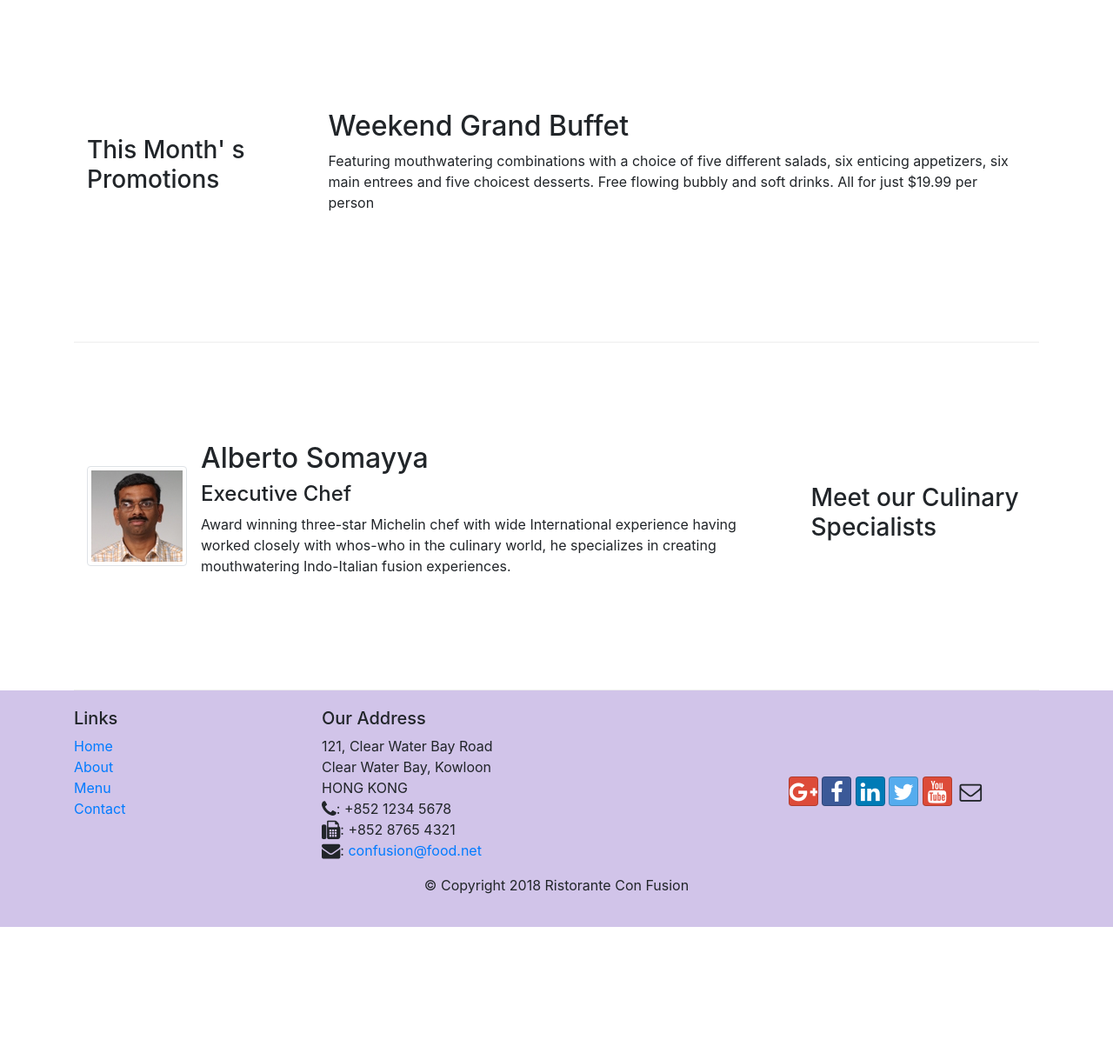
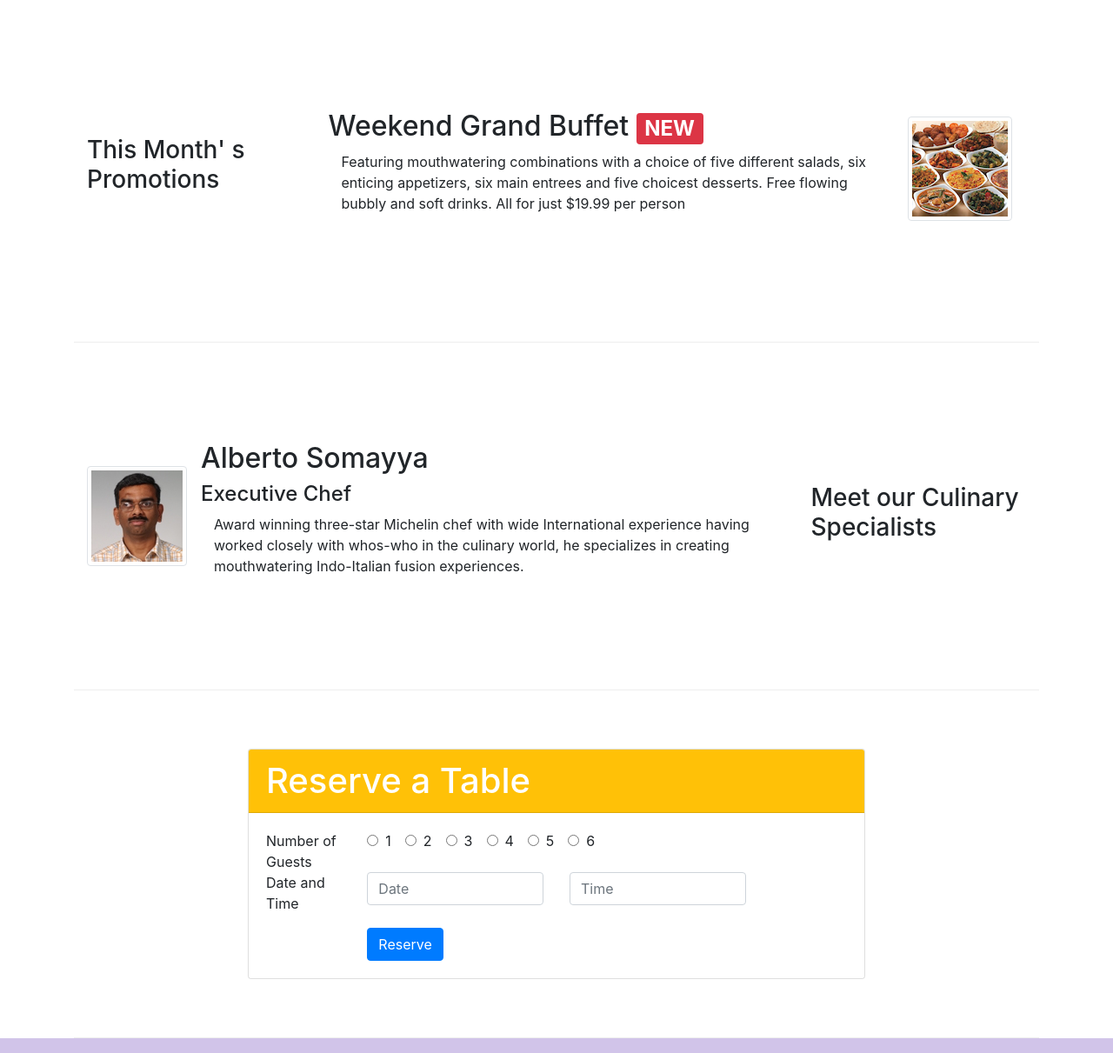
Before and after one commit to rkp09/confution, a website: page index.html in a window 1280 px wide. Shown: the part 740-1951 px from the top of the page at 87% size. Before the commit the page ends 1806 px from the top, so only its background shows below. Drawn offline with nearby package versions, Linux system fonts and the light colour scheme.

Commit message:
reserve card,Grand Buffet(modification) and reserve button added

```diff
--- a/index.html
+++ b/index.html
@@ -53,7 +53,19 @@
 							senses!
 						</p>
 					</div>
-					<div class="col-12 col-sm"></div>
+					<div class="col-12 col-sm align-self-center">
+						<div class='row align-self-center'>
+							<div class='col-12 col-sm-3 align-self-center'>
+								<img src="./img/logo.png" class='img-fluid' alt="">
+							</div>
+							<div class='offset-sm-1 col-12 col-sm align-self-center'>
+								<a href='#card-reserve' role='button' class='px-5 btn btn-sm btn-warning'>
+									<h5>Reserve Table</h5>
+								</a>
+							</div>
+						</div>
+
+					</div>
 				</div>
 			</div>
 		</header>
@@ -70,7 +82,7 @@
 						<div class='media-body'>
 							<h2 class='mt-0'>Uthappizza <span class='badge badge-danger'>HOT</span><span
 									class='badge badge-pill badge-secondary'>$4.99</span></h2>
-							<p>
+							<p class="col-sm d-none d-sm-block">
 								A unique combination of Indian Uthappam (pancake) and
 								Italian pizza, topped with Cerignola olives, ripe vine
 								cherry tomatoes, Vidalia onion, Guntur chillies and
@@ -87,13 +99,18 @@
 					<h3>This Month' s Promotions</h3>
 				</div>
 				<div class="col col-sm col-md">
-					<h2>Weekend Grand Buffet</h2>
-					<p>
-						Featuring mouthwatering combinations with a choice of five
-						different salads, six enticing appetizers, six main entrees
-						and five choicest desserts. Free flowing bubbly and soft
-						drinks. All for just $19.99 per person
-					</p>
+					<div class='media'>
+						<div class='media-body'>
+							<h2 class='mt-0'>Weekend Grand Buffet <span class='badge badge-danger'>NEW</span></h2>
+							<p class="col-sm d-none d-sm-block">
+								Featuring mouthwatering combinations with a choice of five
+								different salads, six enticing appetizers, six main entrees
+								and five choicest desserts. Free flowing bubbly and soft
+								drinks. All for just $19.99 per person
+							</p>
+						</div>
+						<img src="./img/buffet.png" class='d-flex mr-3 align-self-center img-thumbnail' alt="Buffet">
+					</div>
 				</div>
 			</div>
 
@@ -107,7 +124,7 @@
 						<div class='media-body'>
 							<h2 class='mt-0'>Alberto Somayya</h2>
 							<h4>Executive Chef</h4>
-							<p>
+							<p class="col-sm d-none d-sm-block">
 								Award winning three-star Michelin chef with wide
 								International experience having worked closely with whos-who
 								in the culinary world, he specializes in creating
@@ -118,6 +135,46 @@
 
 				</div>
 			</div>
+
+			<!--reserve a table-->
+			<div id='card-reserve' class='row row-content align-items-center'>
+				<div class='col-2 col-sm-2'></div>
+				<div class='col-sm-8'>
+					<div class='card'>
+						<h1 class='card-header bg-warning text-white '>Reserve a Table</h1>
+						<div class="card-body">
+							<div class='row'>
+								<div class='col-12 col-sm-2'>Number of Guests</div>
+								<div class='col-12 col-sm'>
+									<span class='mr-3'><input class='mr-2' type="radio">1</span><span
+										class='mr-3'><input class='mr-2' type="radio">2</span><span class='mr-3'><input
+											class='mr-2' type="radio">3</span><span class='mr-3'><input class='mr-2'
+											type="radio">4</span><span class='mr-3'><input class='mr-2'
+											type="radio">5</span><span class='mr-3'><input class='mr-2'
+											type="radio">6</span>
+								</div>
+							</div>
+							<div class='row'>
+								<div class='col-12 col-sm-2'>Date and Time</div>
+								<div class='col-12 col-sm-4'>
+									<input type="text" class='form-control' placeholder='Date'>
+								</div>
+								<div class='col-12 col-sm-4'>
+									<input type="text" class='form-control' placeholder='Time'>
+								</div>
+							</div>
+							<div class='row'>
+								<div class='offset-sm-2 col-sm-10 col-12 mt-3'>
+									<input type="button" class='btn btn-primary' value='Reserve'>
+								</div>
+							</div>
+
+						</div>
+					</div>
+				</div>
+				<div class='col-2 col-sm-2'></div>
+			</div>
+
 		</div>
 
 		<!--footer-->
```
